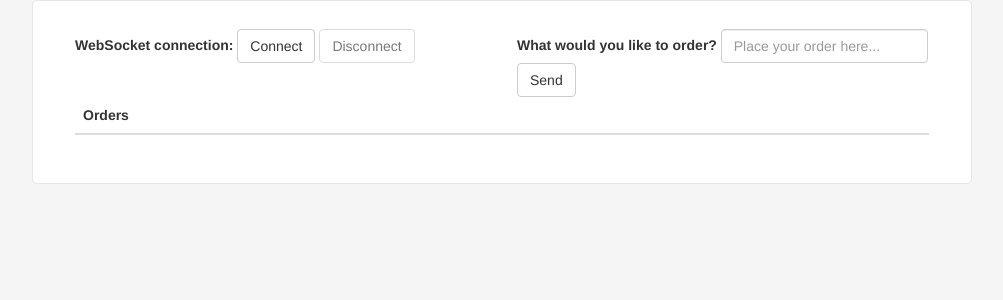
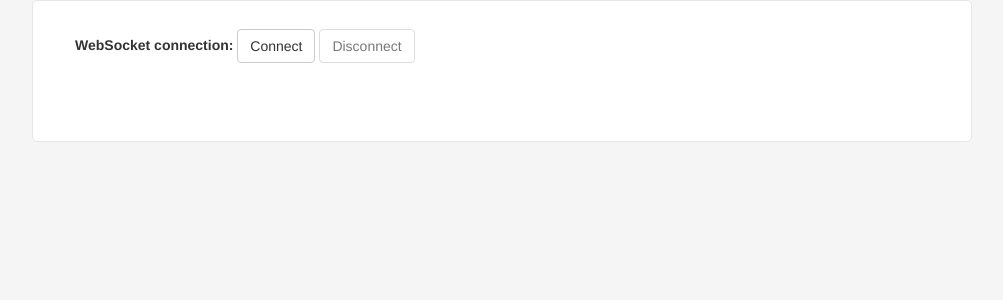
Before and after one commit to JesseOosterwijk/MediaanRestApplication, a Spring Boot app: page /Index.html in a window 1280 px wide. Shown: the top 300 px of the page, without its empty margins (138-1141 px from the left). Run offline with Spring Boot 4, Linux system fonts and the light colour scheme; lists and menus that the app fills with data are empty; some of the project's set-up classes (security, data sources, template engines, error pages and the like) are left out, and stand-ins take their place; some libraries are stand-ins or nearby versions.

Commit message:
Websocket acts as kitchen app form simulation.

```diff
--- a/Socket/initial/src/main/java/com/example/messagingstompwebsocket/MessagingStompWebsocketApplication.java
+++ b/Socket/initial/src/main/java/com/mediaan/websocket/MessagingStompWebsocketApplication.java
@@ -1,4 +1,4 @@
-package com.example.messagingstompwebsocket;
+package com.mediaan.websocket;
 
 import org.springframework.boot.SpringApplication;
 import org.springframework.boot.autoconfigure.SpringBootApplication;
--- /dev/null
+++ b/Socket/initial/src/main/java/com/mediaan/websocket/model/Meal.java
@@ -0,0 +1,5 @@
+package com.mediaan.websocket.model;
+
+public class Meal {
+
+}
--- a/Socket/initial/src/main/resources/static/Index.html
+++ b/Socket/initial/src/main/resources/static/Index.html
@@ -10,9 +10,6 @@
 <script src="/app.js"></script>
 </head>
 <body>
-<noscript><h2 style="color: #ff0000">Seems your browser doesn't support Javascript! Websocket relies on Javascript being
-    enabled. Please enable
-    Javascript and reload this page!</h2></noscript>
 	<div id="main-content" class="container">
 		<div class="row">
 			<div class="col-md-6">
@@ -20,33 +17,18 @@
 					<div class="form-group">
 						<label for="connect">WebSocket connection:</label>
 						<button id="connect" class="btn btn-default" type="submit">Connect</button>
-                    <button id="disconnect" class="btn btn-default" type="submit" disabled="disabled">Disconnect
-                    </button>
+						<button id="disconnect" class="btn btn-default" type="submit"
+							disabled="disabled">Disconnect</button>
 					</div>
 				</form>
 			</div>
-        <div class="col-md-6">
-            <form class="form-inline">
-                <div class="form-group">
-                    <label for="name">What would you like to order?</label>
-                    <input type="text" id="name" class="form-control" placeholder="Place your order here...">
 		</div>
-                <button id="send" class="btn btn-default" type="submit">Send</button>
-            </form>
-        </div>
-    </div>
+
+		<div style="height: 30px;"></div>
+
 		<div class="row">
 			<div class="col-md-12">
-            <table id="conversation" class="table table-striped">
-                <thead>
-                <tr>
-                    <th>Orders</th>
-                </tr>
-                </thead>
-                <tbody id="orders">
-                </tbody>
-            </table>
-        </div>
+				<div id="orders" style="display: inline-block"></div>
 			</div>
 		</div>
 </body>
--- a/Socket/initial/src/main/resources/static/app.js
+++ b/Socket/initial/src/main/resources/static/app.js
@@ -13,14 +13,12 @@ function setConnected(connected) {
 }
 
 function connect() {
-    var socket = new SockJS('/gs-guide-websocket');
+    var socket = new SockJS('/mediaan-ws');
     stompClient = Stomp.over(socket);
     stompClient.connect({}, function (frame) {
         setConnected(true);
         console.log('Connected: ' + frame);
-        stompClient.subscribe('/topic/orders', function (receivedOrder) {
-            showGreeting(JSON.parse(receivedOrder.body).content);
-        });
+        stompClient.subscribe('/kitchen', function (receivedOrder) { showOrder(receivedOrder); });
     });
 }
 
@@ -32,13 +30,18 @@ function disconnect() {
     console.log("Disconnected");
 }
 
-function sendName() {
-    stompClient.send("/app/order", {}, JSON.stringify({'name': $("#name").val()}));
+function showOrder(order) {
+	const receivedOrder = JSON.parse(order.body);
+
+	let orderString = "<p><b>Table " + receivedOrder.tableNumber + "</b></p><ul>";
+	for(const orderItem of receivedOrder.dishes){
+		orderString += "<li>" + orderItem.name + "</li>";
+	}
+	orderString += "</ul><hr style='width: 120px; float: left; background-color: black; height: 2px;'>";
+	$("#orders").append(orderString);
 }
 
-function showGreeting(order) {
-    $("#orders").append("<tr><td>" + order + "</td></tr>");
-}
+connect();
 
 $(function () {
     $("form").on('submit', function (e) {
@@ -46,5 +49,5 @@ $(function () {
     });
     $( "#connect" ).click(function() { connect(); });
     $( "#disconnect" ).click(function() { disconnect(); });
-    $( "#send" ).click(function() { sendName(); });
+// $( "#send" ).click(function() { sendName(); });
 });
```
Also changed, not shown: Socket/initial/src/main/java/com/example/messagingstompwebsocket/Order.java (+22 -22 lines), Socket/initial/src/main/java/com/example/messagingstompwebsocket/OrderController.java (+18 -18 lines), Socket/initial/src/main/java/com/example/messagingstompwebsocket/ReceivedOrder.java (+18 -18 lines), Socket/initial/src/main/java/com/mediaan/websocket/WebSocketConfig.java (renamed from Socket/initial/src/main/java/com/example/messagingstompwebsocket/WebSocketConfig.java, +4 -4 lines), Socket/initial/src/main/java/com/mediaan/websocket/controller/OrderController.java (added, +25 -0 lines), Socket/initial/src/main/java/com/mediaan/websocket/model/Order.java (added, +24 -0 lines). Lines whose indentation alone changed are shown as unchanged.
